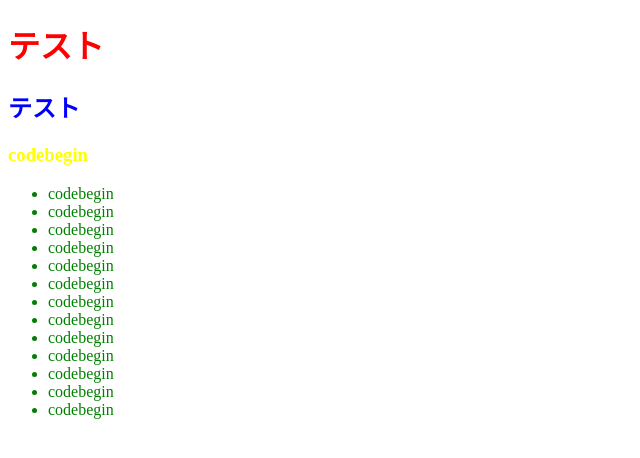
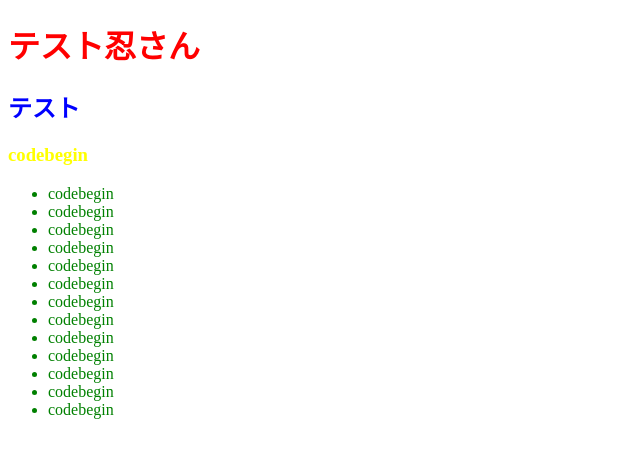
Before and after one commit to daisuke2549/git_practice, a plain HTML site: page index.html in a window 1280 px wide. Shown: the whole page, without its empty margins (0-640 px from the left). Drawn offline with Linux system fonts and the light colour scheme.

Commit message:
テスト忍さんを記述

```diff
--- a/index.html
+++ b/index.html
@@ -8,7 +8,7 @@
   <link rel="stylesheet" href="./styles.css">
 </head>
 <body>
-  <h1>テスト</h1>
+  <h1>テスト忍さん</h1>
   <h2>テスト</h2>
   <h3>codebegin</h3>
 <ul>
```
